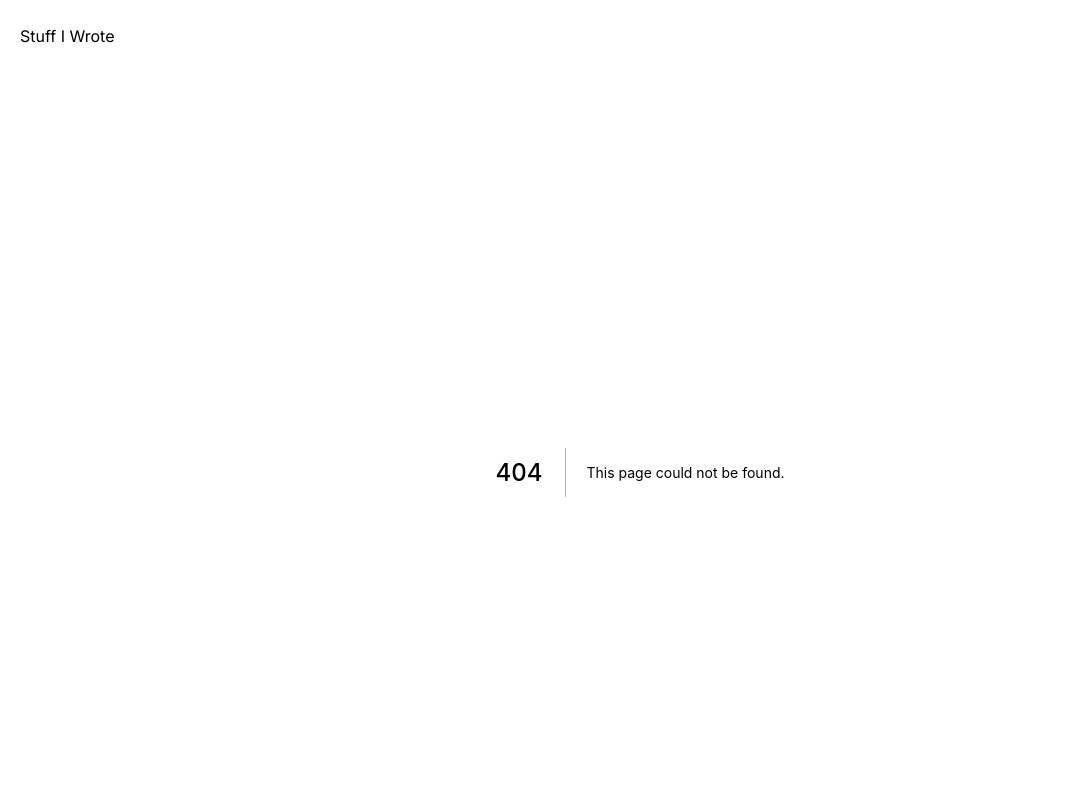
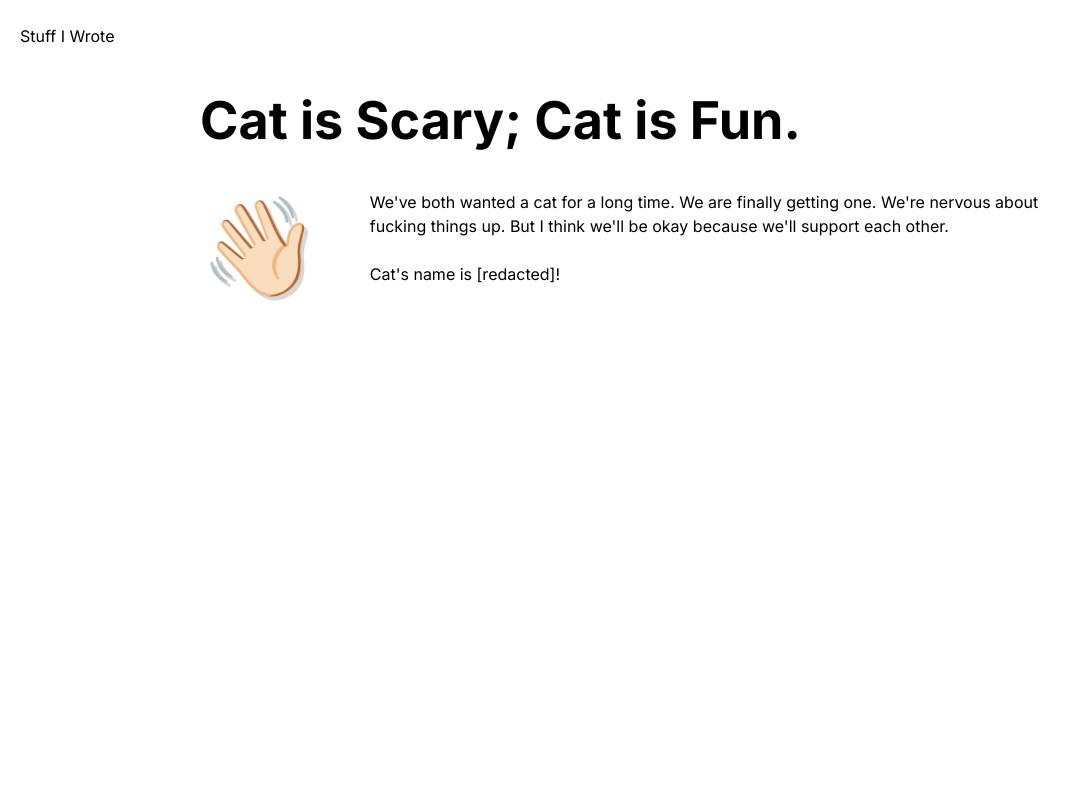
Before and after one commit to shaneallantaylor/books-on-tire, a Next.js app: page /cat-getting in a window 1280 px wide. Before the commit this address had no page. Shown: the top 800 px of the page, without its empty margins (0-1080 px from the left). Built offline with nearby package versions, Linux system fonts and the light colour scheme.

Commit message:
cat-getting page scaffold

```diff
--- /dev/null
+++ b/pages/cat-getting.tsx
@@ -0,0 +1,3 @@
+import { CatGettingPage } from '../src/writings/cat-getting';
+
+export default CatGettingPage;
--- /dev/null
+++ b/src/writings/cat-getting/cat-getting-content.tsx
@@ -0,0 +1,30 @@
+import Head from 'next/head'
+
+import { styled } from '../../../stitches.config'
+
+const HeaderSection = styled('div', {
+  display: 'flex',
+  flexDirection: 'row',
+  marginBottom: '20px',
+});
+
+export function CatGettingContent() {
+  return (
+    <div>
+      <Head>
+        <title>How We Got A Cate</title>
+        <meta name="description" content="Writing to share" />
+        <link rel="icon" href="/favicon.ico" />
+      </Head>
+      <main>
+        <HeaderSection>
+          <h1>
+            Cat is Scary; Cat is Fun.
+          </h1>
+        </HeaderSection>
+        <p>We've both wanted a cat for a long time. We are finally getting one. We're nervous about fucking things up. But I think we'll be okay because we'll support each other.</p>
+        <p>Cat's name is [redacted]!</p>
+      </main>
+    </div>
+  )
+}
--- /dev/null
+++ b/src/writings/cat-getting/cat-getting-page.tsx
@@ -0,0 +1 @@
+export { CatGettingContent as CatGettingPage } from './cat-getting-content';
--- /dev/null
+++ b/src/writings/cat-getting/index.ts
@@ -0,0 +1 @@
+export { CatGettingPage } from './cat-getting-page';
```
